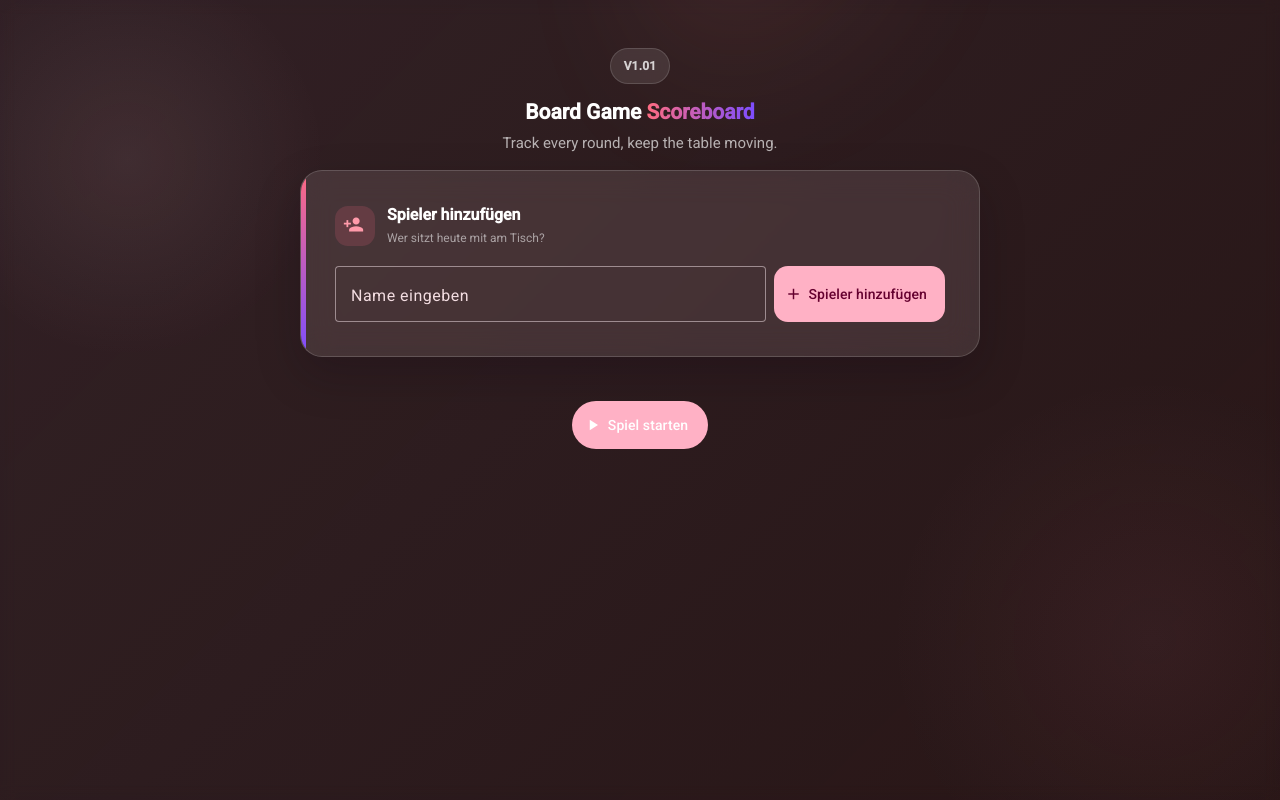
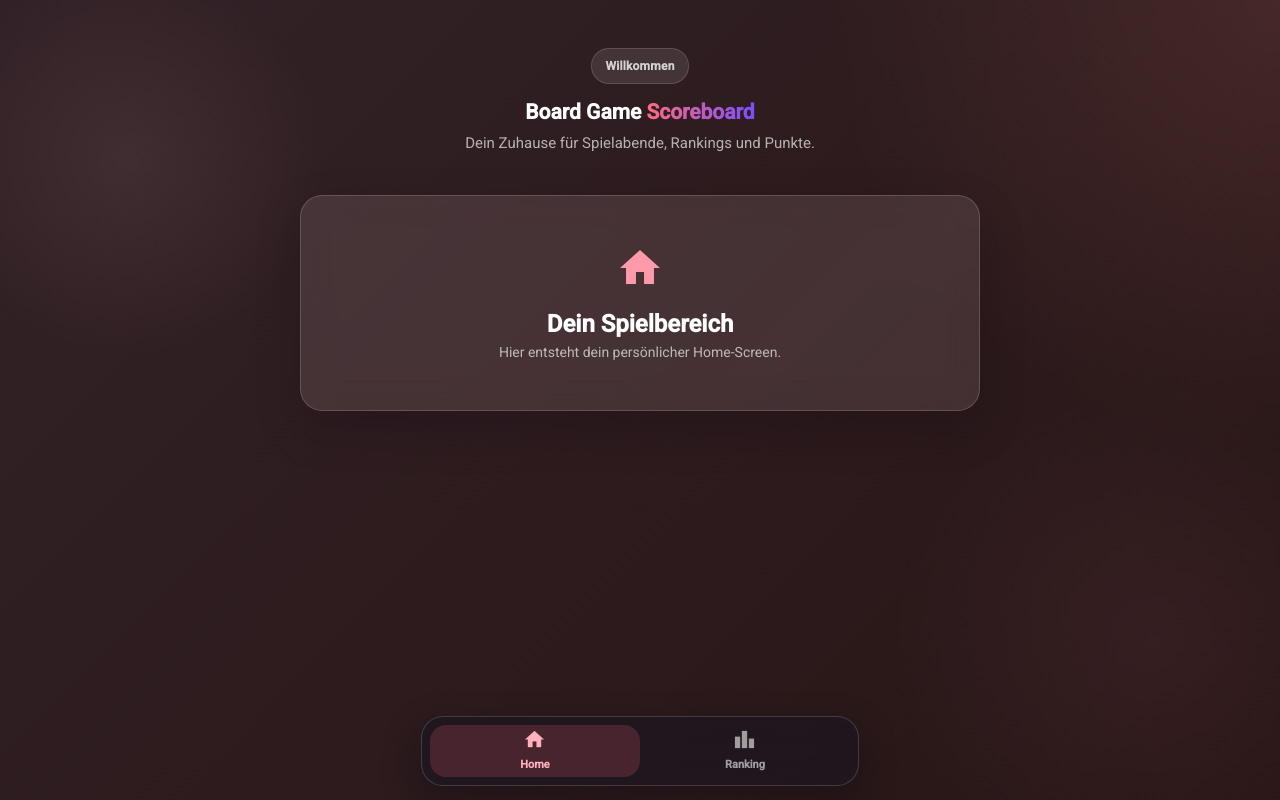
Before and after one commit to Jason0985/boardGameRanking, an Angular app: page / in a window 1280 px wide. Built offline with nearby package versions, Linux system fonts and the light colour scheme.

Commit message:
Redesign homescreen layout and navigation structure; add new home component and update routing

```diff
--- a/src/app/app.html
+++ b/src/app/app.html
@@ -2,4 +2,16 @@
   <main>
     <router-outlet></router-outlet>
   </main>
+
+  <nav class="bottom-nav" aria-label="Hauptnavigation">
+    <a class="bottom-nav-link" routerLink="/" routerLinkActive="active" [routerLinkActiveOptions]="{ exact: true }"
+      aria-label="Home">
+      <mat-icon aria-hidden="true">home</mat-icon>
+      <span>Home</span>
+    </a>
+    <a class="bottom-nav-link" routerLink="/ranking" routerLinkActive="active" aria-label="Ranking">
+      <mat-icon aria-hidden="true">leaderboard</mat-icon>
+      <span>Ranking</span>
+    </a>
+  </nav>
 </div>
--- a/src/app/app.routes.ts
+++ b/src/app/app.routes.ts
@@ -4,12 +4,19 @@ export const routes: Routes = [
   {
     path: '',
     loadComponent: () =>
+      import('./features/home/home').then(
+        (module) => module.Home
+      ),
+  },
+  {
+    path: 'ranking',
+    loadComponent: () =>
       import('./features/scoreboard/scoreboard').then(
         (module) => module.Scoreboard
       ),
   },
   {
-    path: 'end-score',
+    path: 'ranking/end-score',
     loadComponent: () =>
       import('./features/end-score/end-score').then(
         (module) => module.EndScore
--- a/src/app/app.scss
+++ b/src/app/app.scss
@@ -7,6 +7,49 @@
 
 main {
 	flex: 1;
-	width: 100%;
-	padding: 0;
+  min-height: 0;
+  width: 100%;
+  box-sizing: border-box;
+  padding: 0 0 88px;
 }
+
+.bottom-nav {
+	position: fixed;
+	left: 50%;
+	bottom: 14px;
+	z-index: 10;
+	display: flex;
+	width: min(calc(100% - 28px), 420px);
+	transform: translateX(-50%);
+	padding: 8px;
+	border: 1px solid rgba(255, 255, 255, 0.16);
+	border-radius: 22px;
+	background: rgba(31, 22, 30, 0.88);
+	box-shadow: 0 14px 36px rgba(13, 5, 19, 0.34);
+	backdrop-filter: blur(18px) saturate(125%);
+}
+
+.bottom-nav-link {
+	display: flex;
+	flex: 1;
+	flex-direction: column;
+	align-items: center;
+	justify-content: center;
+	gap: 3px;
+	min-height: 52px;
+	border-radius: 16px;
+	color: rgba(255, 255, 255, 0.58);
+	font-size: 11px;
+	font-weight: 600;
+	text-decoration: none;
+	transition: background-color 160ms ease, color 160ms ease;
+}
+
+.bottom-nav-link mat-icon {
+	font-size: 23px;
+}
+
+.bottom-nav-link.active {
+	background: rgba(255, 107, 129, 0.18);
+	color: #ffb0bd;
+}
--- a/src/app/app.ts
+++ b/src/app/app.ts
@@ -1,12 +1,15 @@
-import { Component, signal } from '@angular/core';
-import { RouterOutlet } from '@angular/router';
+import { Component } from '@angular/core';
+import { MatIconModule } from '@angular/material/icon';
+import {
+  RouterLink,
+  RouterLinkActive,
+  RouterOutlet,
+} from '@angular/router';
 
 @Component({
   selector: 'app-root',
-  imports: [RouterOutlet],
+  imports: [MatIconModule, RouterLink, RouterLinkActive, RouterOutlet],
   templateUrl: './app.html',
   styleUrl: './app.scss',
 })
-export class App {
-  protected readonly title = signal('frontend');
-}
+export class App {}
--- a/src/app/features/end-score/end-score.scss
+++ b/src/app/features/end-score/end-score.scss
@@ -3,7 +3,7 @@
   flex-direction: column;
   gap: 16px;
   width: min(100%, 680px);
-  min-height: 100dvh;
+  min-height: calc(100dvh - 88px);
   box-sizing: border-box;
   margin: 0 auto;
   padding: 17px 16px 56px;
--- a/src/app/features/end-score/end-score.ts
+++ b/src/app/features/end-score/end-score.ts
@@ -34,6 +34,6 @@ export class EndScore {
 
   startNewGame() {
     this.game.resetScores();
-    this.router.navigate(['/']);
+    this.router.navigate(['/ranking']);
   }
 }
--- /dev/null
+++ b/src/app/features/home/home.html
@@ -0,0 +1,13 @@
+<div class="home-root">
+    <section class="hero">
+        <div class="badge">Willkommen</div>
+        <h1 class="title">Board Game <span class="accent">Scoreboard</span></h1>
+        <p class="subtitle">Dein Zuhause für Spielabende, Rankings und Punkte.</p>
+    </section>
+
+    <section class="home-placeholder" aria-labelledby="home-placeholder-title">
+        <mat-icon aria-hidden="true">home</mat-icon>
+        <h2 id="home-placeholder-title">Dein Spielbereich</h2>
+        <p>Hier entsteht dein persönlicher Home-Screen.</p>
+    </section>
+</div>
--- /dev/null
+++ b/src/app/features/home/home.scss
@@ -0,0 +1,83 @@
+.home-root {
+  display: flex;
+  flex-direction: column;
+  align-items: center;
+  min-height: 100%;
+  box-sizing: border-box;
+  padding: 28px 16px 36px;
+  color: #fff;
+}
+
+.hero {
+  width: min(100%, 680px);
+  text-align: center;
+}
+
+.badge {
+  display: inline-block;
+  padding: 7px 13px;
+  border: 1px solid rgba(255, 255, 255, 0.14);
+  border-radius: 20px;
+  background: rgba(255, 255, 255, 0.1);
+  color: rgba(255, 255, 255, 0.78);
+  font-size: 12px;
+  font-weight: 600;
+  letter-spacing: 0.02em;
+}
+
+.title {
+  margin: 18px 0 10px;
+  font-weight: 700;
+  line-height: 0.98;
+}
+
+.title .accent {
+  background: linear-gradient(90deg, #ff6b81, #7c4dff);
+  background-clip: text;
+  color: transparent;
+}
+
+.subtitle {
+  margin: 0;
+  color: rgba(255, 255, 255, 0.66);
+  font-size: 15px;
+}
+
+.home-placeholder {
+  display: flex;
+  flex-direction: column;
+  align-items: center;
+  width: min(100%, 680px);
+  box-sizing: border-box;
+  margin-top: 42px;
+  padding: 48px 24px;
+  border: 1px solid rgba(255, 255, 255, 0.16);
+  border-radius: 22px;
+  background: rgba(255, 255, 255, 0.1);
+  box-shadow: 0 18px 45px rgba(13, 5, 19, 0.22);
+  backdrop-filter: blur(16px) saturate(125%);
+  text-align: center;
+}
+
+.home-placeholder mat-icon {
+  width: 48px;
+  height: 48px;
+  color: #ff9aaa;
+  font-size: 48px;
+}
+
+.home-placeholder h2 {
+  margin: 22px 0 8px;
+  font-size: 24px;
+}
+
+.home-placeholder p {
+  margin: 0;
+  color: rgba(255, 255, 255, 0.66);
+}
+
+@media (min-width: 600px) {
+  .home-root {
+    padding: 48px 24px 56px;
+  }
+}
--- /dev/null
+++ b/src/app/features/home/home.ts
@@ -0,0 +1,11 @@
+import { Component } from '@angular/core';
+import { MatIconModule } from '@angular/material/icon';
+
+@Component({
+  selector: 'app-home',
+  standalone: true,
+  imports: [MatIconModule],
+  templateUrl: './home.html',
+  styleUrl: './home.scss',
+})
+export class Home {}
--- a/src/app/features/scoreboard/scoreboard.scss
+++ b/src/app/features/scoreboard/scoreboard.scss
@@ -6,7 +6,7 @@
   padding: 28px 16px 36px;
   position: relative;
   width: 100%;
-  min-height: 100dvh;
+  min-height: calc(100dvh - 88px);
   box-sizing: border-box;
   color: #fff;
 }
--- a/src/app/features/scoreboard/scoreboard.ts
+++ b/src/app/features/scoreboard/scoreboard.ts
@@ -69,7 +69,7 @@ export class Scoreboard {
   endGame() {
     this.game.completeRound(this.roundScores);
     this.roundScores = {};
-    this.router.navigate(['/end-score']);
+    this.router.navigate(['/ranking/end-score']);
   }
 
   trackById(_: number, p: PlayerModel) {
--- a/src/styles.scss
+++ b/src/styles.scss
@@ -26,6 +26,7 @@ body {
   min-width: 100%;
   min-height: 100%;
   overflow-x: hidden;
+  background-color: #171213;
 }
 
 app-root {
@@ -43,7 +44,14 @@ body {
   // Set a default background, font and text colors for the application using
   // Angular Material's system-level CSS variables. Learn more about these
   // variables at https://material.angular.dev/guide/system-variables
-  background-color: var(--mat-sys-surface);
+  background-color: #171213;
+  background-image:
+    radial-gradient(circle at 10% 20%, rgba(255, 205, 210, 0.08), transparent 15%),
+    radial-gradient(circle at 90% 80%, rgba(244, 143, 177, 0.06), transparent 20%),
+    radial-gradient(circle at 100% 0%, rgba(255, 138, 128, 0.12), transparent 30%),
+    linear-gradient(135deg, rgba(244, 143, 177, 0.12), rgba(244, 67, 54, 0.08));
+  background-attachment: fixed;
+  background-size: cover;
   color: var(--mat-sys-on-surface);
   font: var(--mat-sys-body-medium);
 
@@ -52,39 +60,6 @@ body {
 }
 /* You can add global styles to this file, and also import other style files */
 
-/* Modern Material-themed background */
-body {
-  position: relative;
-}
-
-/* Scoped background for the scoreboard one-pager */
-.scoreboard-root::before {
-  content: '';
-  position: absolute;
-  inset: 0;
-  z-index: -1;
-  background: radial-gradient(circle at 10% 20%, rgba(255, 205, 210, 0.08), transparent 15%),
-              radial-gradient(circle at 90% 80%, rgba(244, 143, 177, 0.06), transparent 20%),
-              linear-gradient(135deg, rgba(244, 143, 177, 0.12), rgba(244, 67, 54, 0.08));
-  backdrop-filter: blur(8px) saturate(110%);
-  transform: translateZ(0);
-  pointer-events: none;
-}
-
-/* Subtle accent glow scoped */
-.scoreboard-root::after {
-  content: '';
-  position: absolute;
-  right: -10%;
-  top: -20%;
-  width: 60vw;
-  height: 60vh;
-  background: radial-gradient(circle at 10% 10%, rgba(255, 138, 128, 0.12), transparent 30%);
-  filter: blur(60px);
-  z-index: -1;
-  pointer-events: none;
-}
-
 /* Slightly translucent surfaces for cards to show background blur */
 .mat-card, .player-card, .scoreboard-root mat-card {
   background-color: rgba(255,255,255,0.78);
```
Also changed, not shown: 1 other file (tests, documents, lock files or other folders).
